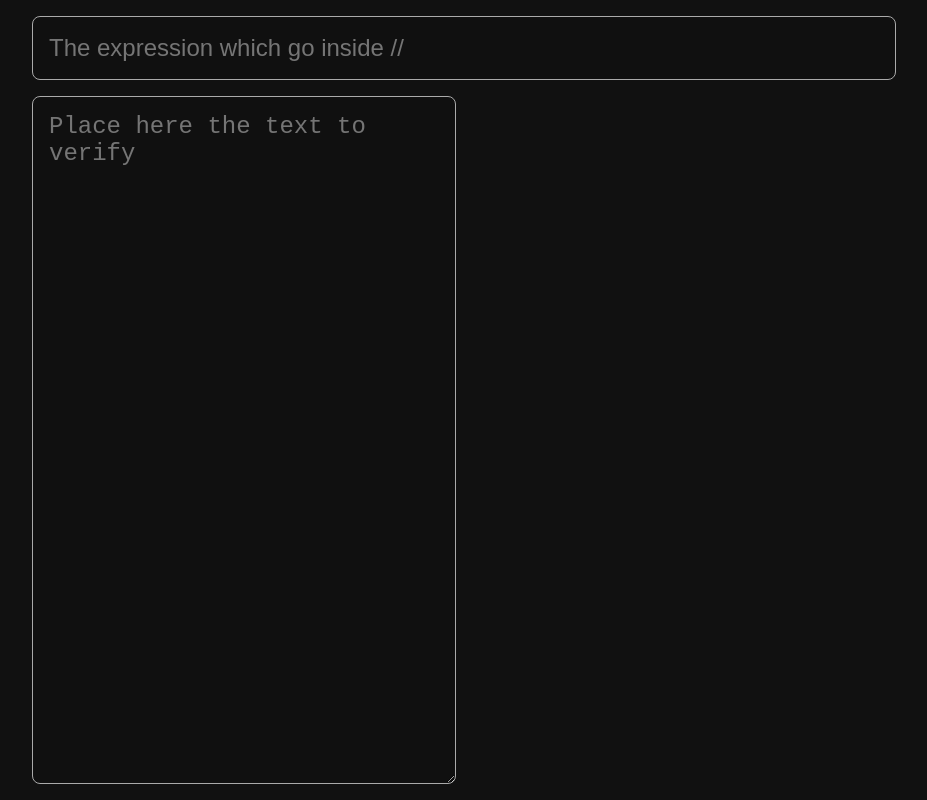
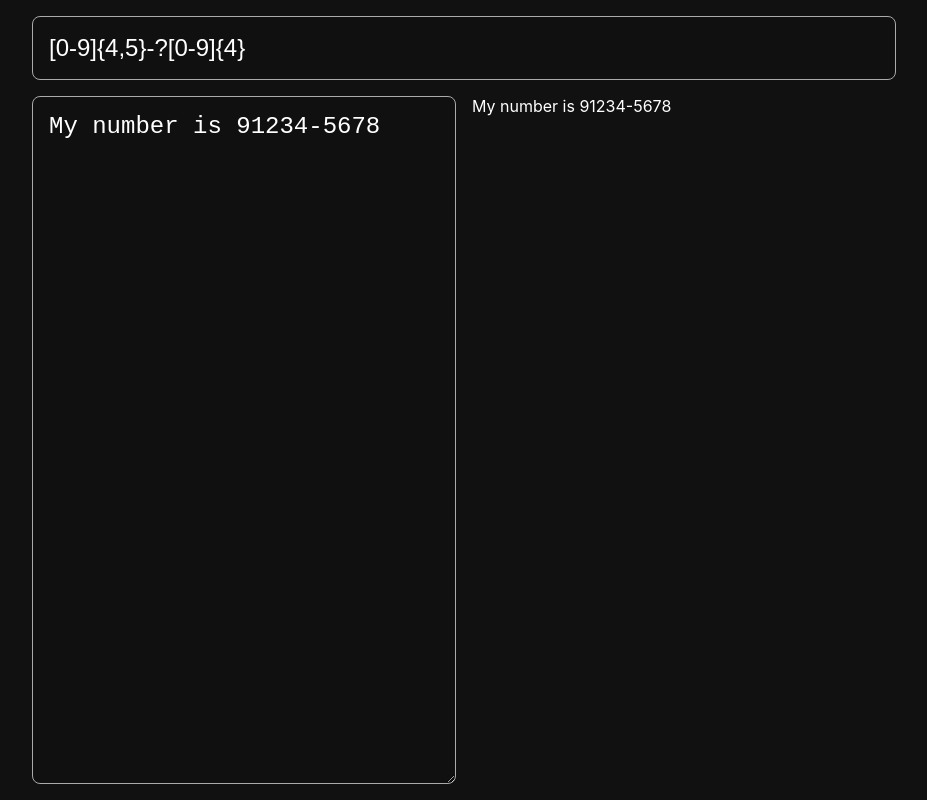
Before and after one commit to rmrantunes/regex-helper, a Next.js app: page / in a window 1280 px wide. Shown: the whole page, without its empty margins (176-1103 px from the left). Built offline with nearby package versions, Linux system fonts and the light colour scheme.

Commit message:
feat: add initialValue to RegexContext

```diff
--- a/src/contexts/RegexContext.tsx
+++ b/src/contexts/RegexContext.tsx
@@ -21,8 +21,8 @@ type RegexContextValue = {
 export const RegexContext = createContext({} as RegexContextValue);
 
 export const RegexProvider: React.FC = (props) => {
-  const [text, setText] = useState("");
-  const [regexInput, setRegexInput] = useState("");
+  const [text, setText] = useState("My number is 91234-5678");
+  const [regexInput, setRegexInput] = useState("[0-9]{4,5}-?[0-9]{4}");
   const [regexFlags, setRegexFlags] = useState<RegexFlags[]>(["g"]);
   const [regexError, setRegexError] = useState("");
   const [highlightText, setHighlightText] = useState("");
```
